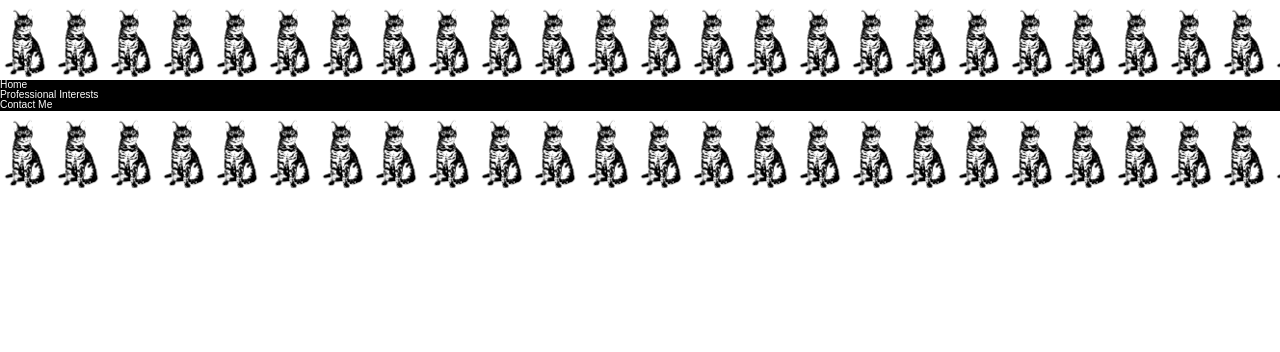
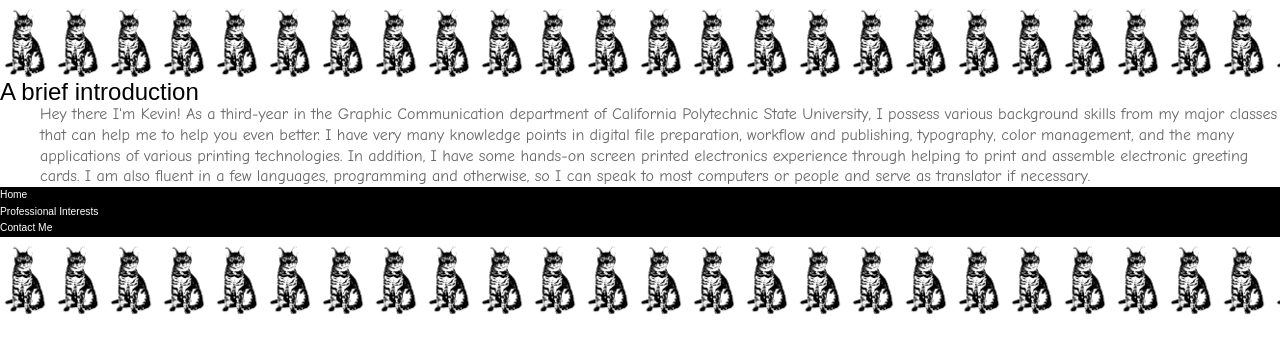
Before and after one commit to grc-338-02-spring-2016/github-mobile-website-02-kevinnnnnn, a plain HTML site: page website-mobile-template/site/pers.html in a window 1280 px wide. Drawn offline with Linux system fonts and the light colour scheme.

Commit message:
Personal

```diff
--- a/website-mobile-template/site/pers.html
+++ b/website-mobile-template/site/pers.html
@@ -10,13 +10,17 @@
 </head>
 <body>
 	<div class='perspage'></div>
-	<div class='persinformations'></div>
+	<div>
+		<h class='persinformations'>A brief introduction</h>
+		<p class='persinformations'>Hey there I'm Kevin! As a third-year in the Graphic Communication department of California Polytechnic State University, I possess various background skills from my major classes that can help me to help you even better. I have very many knowledge points in digital file preparation, workflow and publishing, typography, color management, and the many applications of various printing technologies. In addition, I have some hands-on screen printed electronics experience through helping to print and assemble electronic greeting cards. I am also fluent in a few languages, programming and otherwise, so I can speak to most computers or people and serve as translator if necessary.</p>
+    </div>
 	<div id="nav">
 		<ul><li><a href='index.html'>Home</a></li>
         <li><a href="prof.html">Professional Interests</a></li>
         <li><a href="contact.html">Contact Me</a></li>
         </ul>
 	</div>
-    <div class='perspage'></div>
+    <div class='perspage'>
+    </div>
 </body>
 </html>
--- a/website-mobile-template/styles/stylesheet1.css
+++ b/website-mobile-template/styles/stylesheet1.css
@@ -76,6 +76,7 @@ h, p, ul li {
 	text-decoration: none;
 	background-color:black;
 	font-size:.8em;
+	line-height:1.3em;
 }
 a:link {
 	text-decoration: none;
@@ -95,6 +96,15 @@ a:visited{
 	width:100%;
 	height:5em;
 }
-.persinformations {
-
+h.persinformations {
+	color: #000;
+	font-size: 1.5em;
+	text-indent:-2em;
 }
+p.persinformations {
+	color: #666;
+	font-size:1em;
+	margin-left: 2.5em;
+	font-family: "Comic Sans MS", cursive;
+	line-height:1.3em;
+}
```
Also changed, not shown: website-mobile-template/site/index.html (+0 -2 lines).
